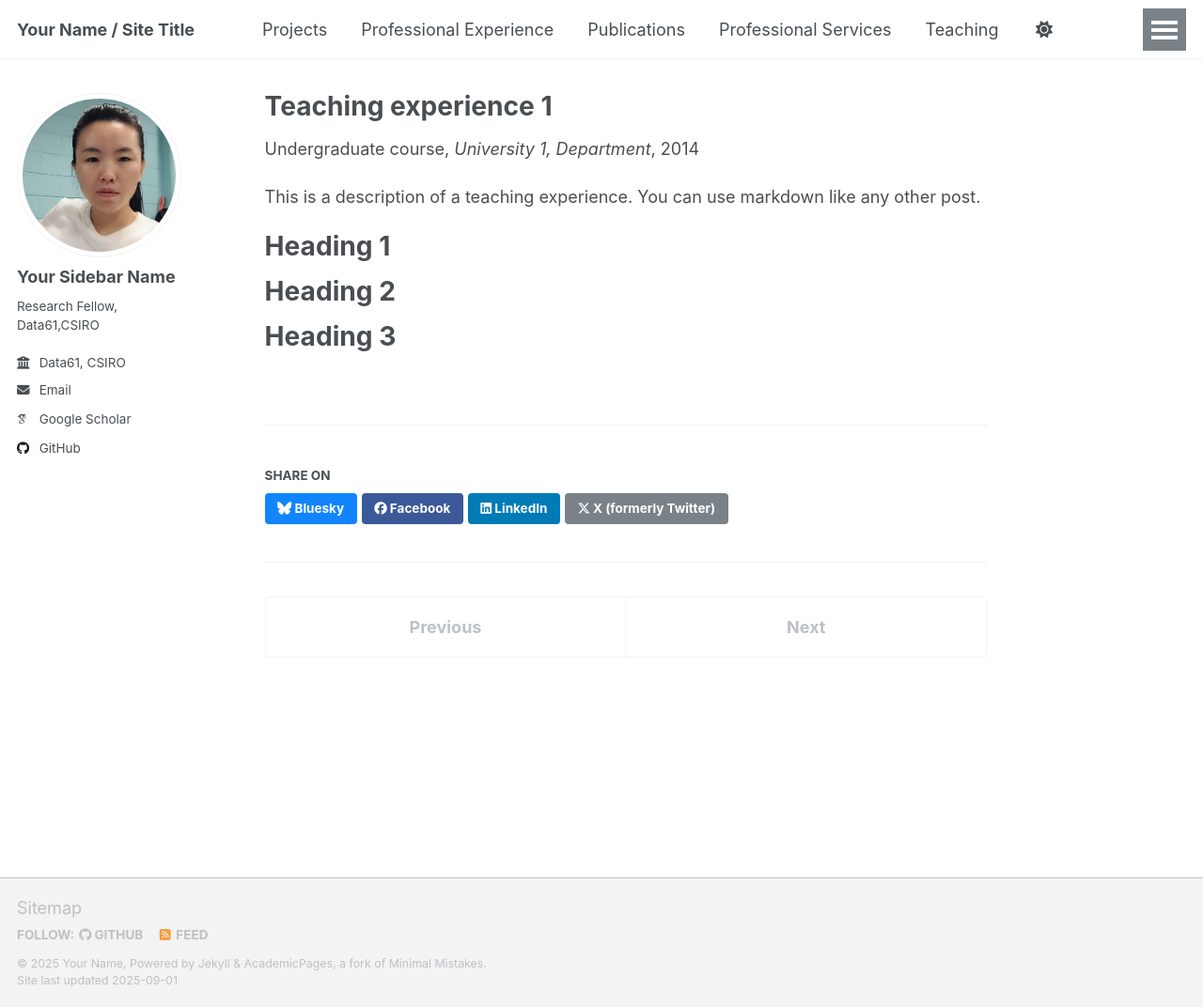
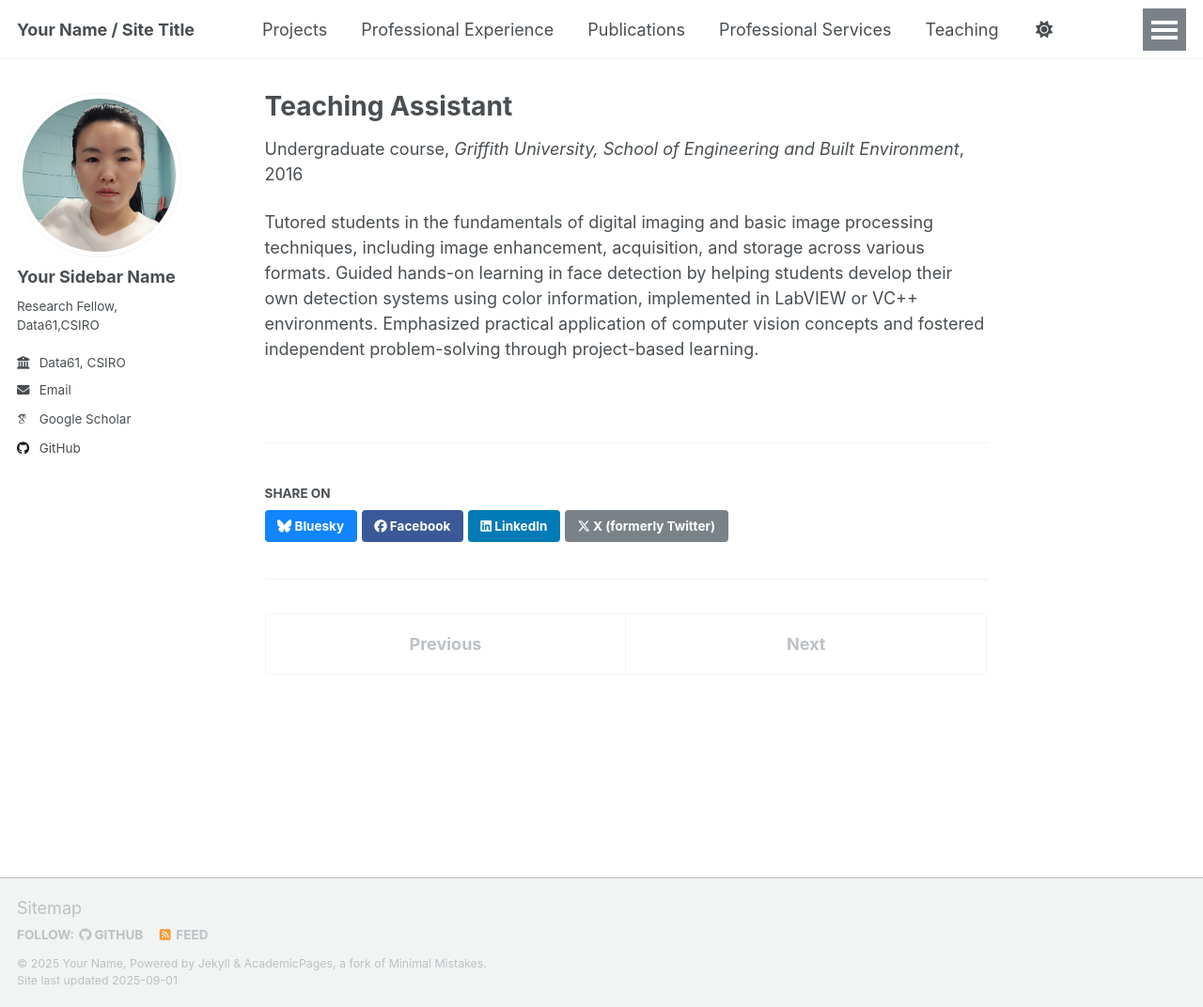
Before and after one commit to Miaohua9/Miaohua9.github.io, a Jekyll site: the page built from _teaching/2014-spring-teaching-1.md, in a window 1280 px wide and 1072 px high. Shown: the whole window at 94% size. Built offline with Jekyll 4.4.1, drawn with Linux system fonts in a browser that asks for light colours; some web fonts are replaced; a script that is not in the unit is left out.

Commit message:
Update 2014-spring-teaching-1.md

```diff
--- a/_teaching/2014-spring-teaching-1.md
+++ b/_teaching/2014-spring-teaching-1.md
@@ -1,20 +1,10 @@
 ---
-title: "Teaching experience 1"
+title: "Teaching Assistant"
 collection: teaching
 type: "Undergraduate course"
-permalink: /teaching/2014-spring-teaching-1
-venue: "University 1, Department"
-date: 2014-01-01
-location: "City, Country"
+venue: "Griffith University, School of Engineering and Built Environment"
+date: 2016-07-01--2016-11-15
+location: "Brisbane, QLD, Australia"
 ---
 
-This is a description of a teaching experience. You can use markdown like any other post.
-
-Heading 1
-======
-
-Heading 2
-======
-
-Heading 3
-======
+Tutored students in the fundamentals of digital imaging and basic image processing techniques, including image enhancement, acquisition, and storage across various formats. Guided hands-on learning in face detection by helping students develop their own detection systems using color information, implemented in LabVIEW or VC++ environments. Emphasized practical application of computer vision concepts and fostered independent problem-solving through project-based learning.
```
